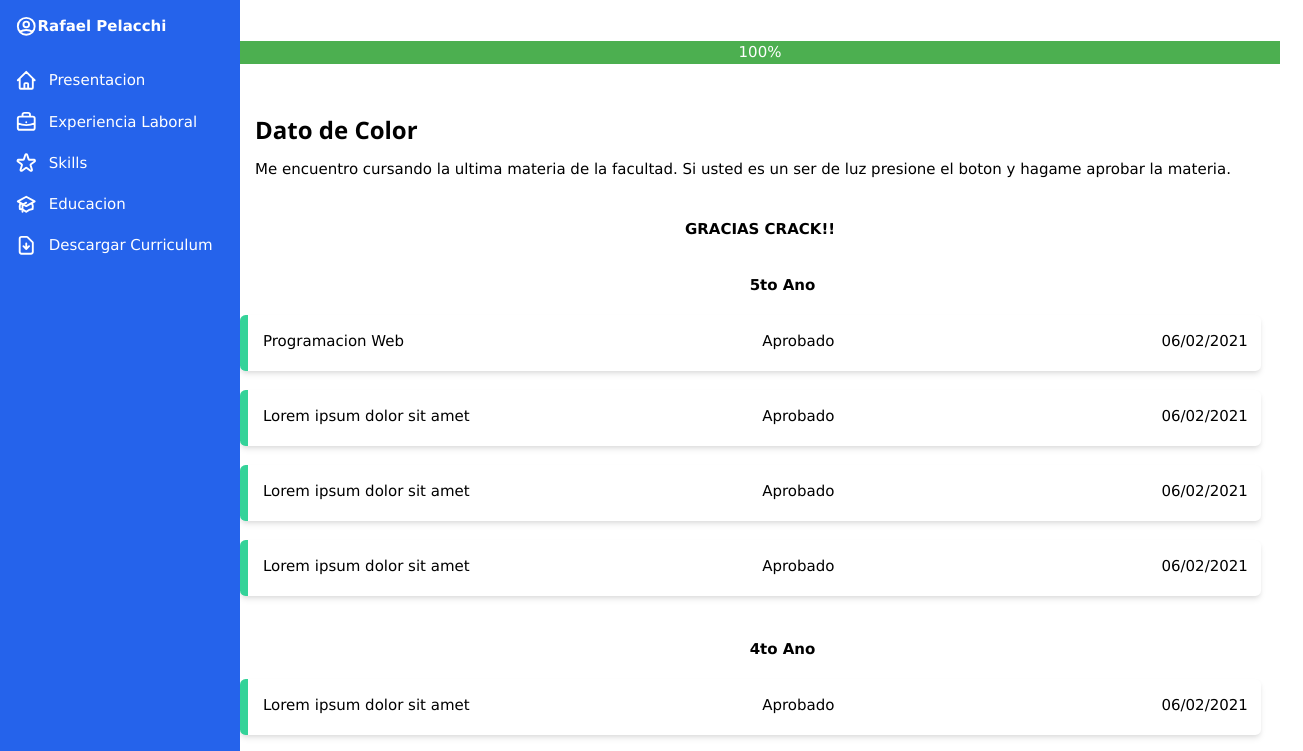
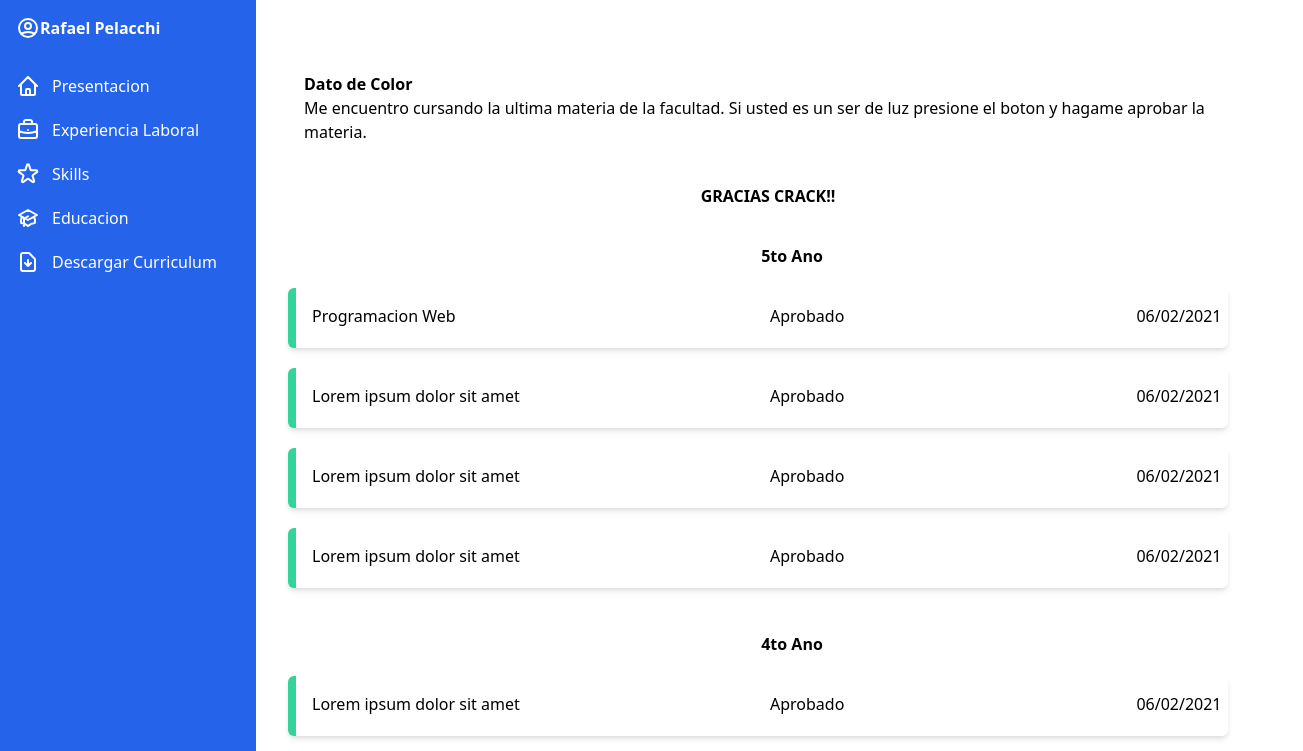
Before and after one commit to ucudal/PW_2021_Website-rafapelacchi, a website: page docs/educacion.html in a window 1280 px wide. Both pictures are taken after a click on the button "Click Me". Shown: the top 751 px of the page, 1303 px wide, since content can reach past the window. Drawn offline with nearby package versions, Linux system fonts and the light colour scheme.

Commit message:
fix educacion

```diff
--- a/docs/educacion.html
+++ b/docs/educacion.html
@@ -5,7 +5,7 @@
     <meta http-equiv="X-UA-Compatible" content="IE=edge">
     <meta name="viewport" content="width=device-width, initial-scale=1.0">
     <link rel="stylesheet" href="https://unpkg.com/tailwindcss@^2/dist/tailwind.min.css">
-    <link rel="stylesheet" href="https://www.w3schools.com/w3css/4/w3.css">
+    <link rel="stylesheet" href="https://unpkg.com/tailwindcss@^2/dist/tailwind.css">
     <title>Rafael Pelacchi</title>
 </head>
 <body>
@@ -70,19 +70,15 @@
         </div>
 
         <!-- Informacion -->
-        <div class="flex-1">
-        <div class="w-full mt-11">
-            <div class="w3-light-grey">
-                <div id="myBar" class="w3-container w3-blue w3-center" style="width:99%">99%</div>
-            </div>
-
+        <div class="flex-1 m-8">
+        <div class="w-full">
             <br>
             <div class="p-4 bg-white rounded-md ">
                 <div><h3 class="font-bold"> Dato de Color</h3></div>
                 <div>
                     <div> Me encuentro cursando la ultima materia de la facultad. Si usted es un ser de luz presione el boton y hagame aprobar la materia.</div>
                     <div class="mt-10">
-                        <button id="boton" class="w3-button w3-blue" style="margin-left: 45%;" onclick="move()">Click Me</button>
+                        <button id="boton" class="bg-blue-500 hover:bg-blue-700 text-white font-bold py-2 px-4 rounded" style="margin-left: 45%;" onclick="move()">Click Me</button>
                     </div class="mt-10">
                     <div id="mensaje" class="text-center font-bold" style="display: none;"> GRACIAS CRACK!!</div>
 
--- a/docs/index.js
+++ b/docs/index.js
@@ -5,22 +5,8 @@ function mostrarMenuMobile()
 }
 
 function move() {
-    var elem = document.getElementById("myBar");
-    var width = 99;
-    var id = setInterval(frame, 10);
-    function frame() {
-      if (width >= 100) {
-        clearInterval(id);
-      } else {
-        width++;
-        elem.style.width = width + '%';
-        elem.innerHTML = width * 1  + '%';
-      }
       document.getElementById("boton").style.display = "none";
       document.getElementById("mensaje").style.display = "block";
+      document.getElementById("mensajeAprobacion").textContent = "Aprobado";
       document.getElementById("bordepweb").className = "p-4 bg-white border-l-8 border-green-400 rounded-md shadow-md m-5 ml-0";
-      document.getElementById("mensajeAprobacion").textContent = "Aprobado";
-
-      elem.className="w3-container w3-green w3-center"
-    }
   }
```
